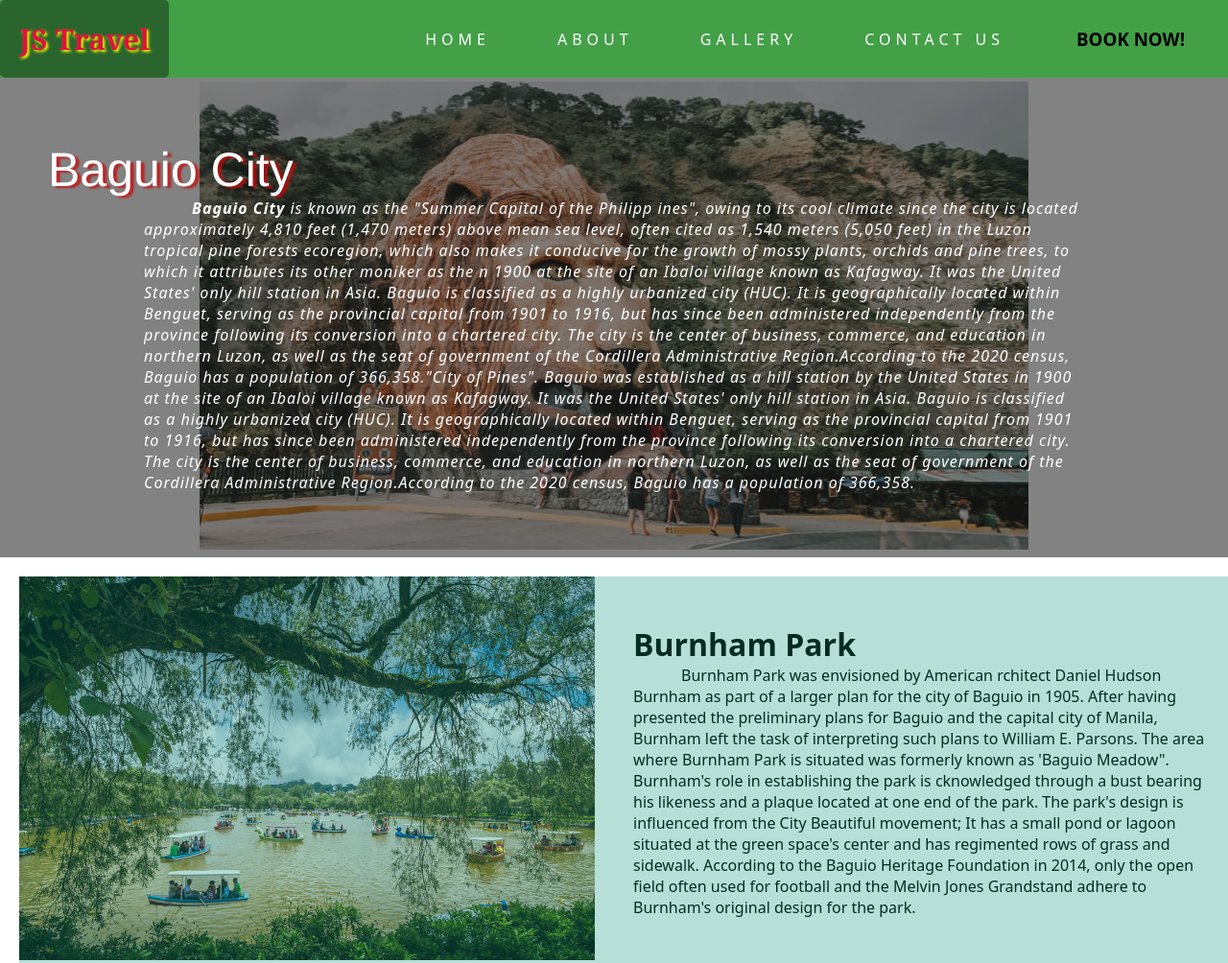
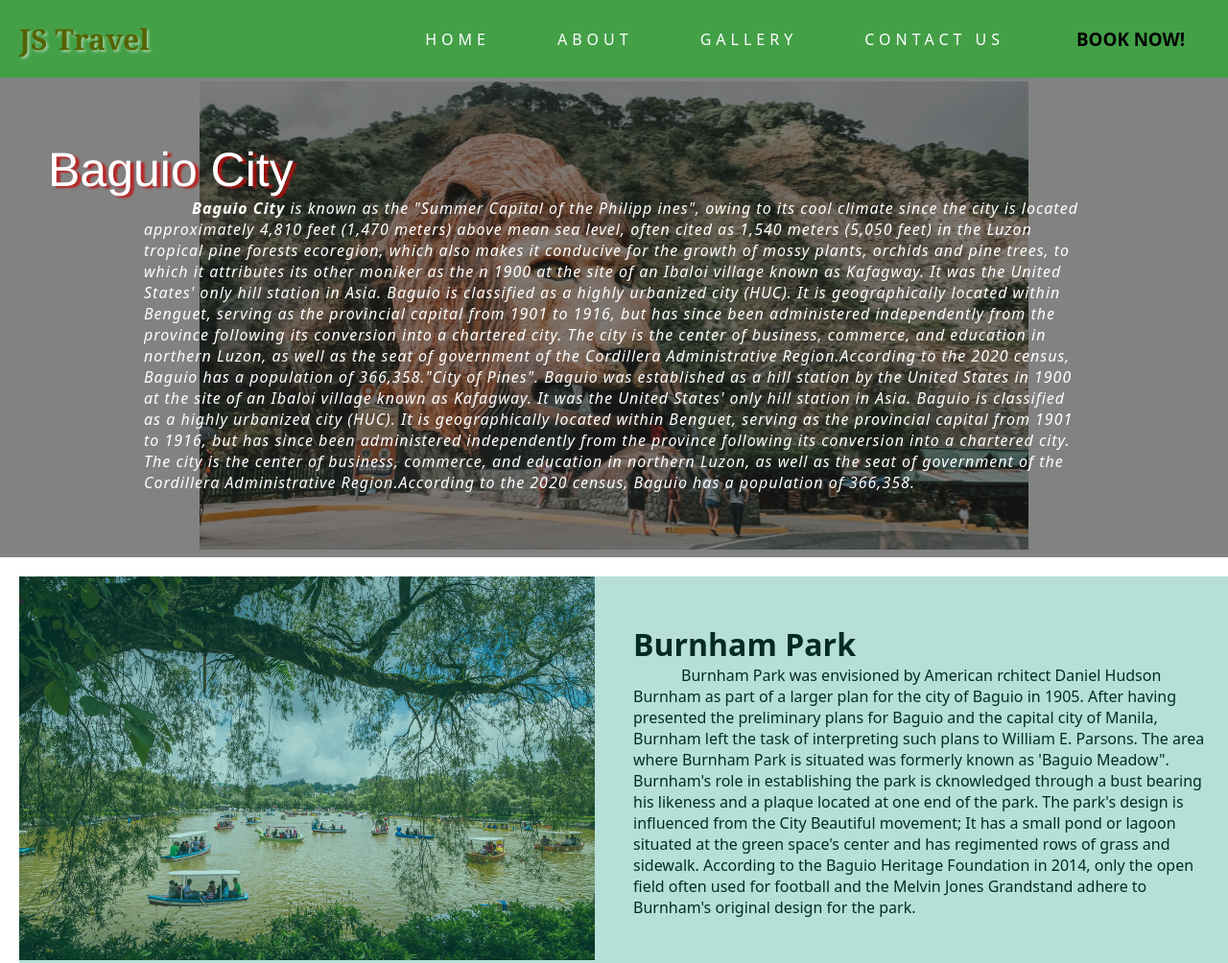
Before and after one commit to jtsesgundo/wd100-pp1-sesgundo, a plain HTML site: page index.html in a window 1280 px wide. Shown: the top 1004 px of the page at 96% size. Drawn offline with Linux system fonts and the light colour scheme.

Commit message:
3rd commit

```diff
--- a/style.css
+++ b/style.css
@@ -23,13 +23,13 @@ nav {
 }
 
 .logo-name {
-  color: crimson;
+  color: rgb(84, 99, 1);
   font-size: 30px;
-  background-color: rgba(0, 0, 0, 0.37);
+  background-color: #43A047;
   border-radius: 5px;
   padding: 20px;
   font-family: Georgia, 'Times New Roman', Times, serif;
-  text-shadow: 2px 2px 3px yellow;
+  text-shadow: 2px 2px 3px rgba(255, 255, 255, 0.521);
 }
 
 .nav-menu-book {
@@ -154,7 +154,7 @@ img{
   width: 1325px;
   height: 472px;
   margin-left: 0px;
-  background-color: rgba(156, 28, 50, 0.295);
+  background-color: rgba(8, 146, 123, 0.295);
   z-index: 200px;
 
 }
@@ -172,7 +172,7 @@ img{
   width: 1325px;
   height: 423px;
   margin-left: 0px;
-  background-color: rgba(156, 28, 50, 0.295);
+  background-color: rgba(8, 146, 123, 0.295);
   z-index: 200px;
 }
 /* end of places */
```
